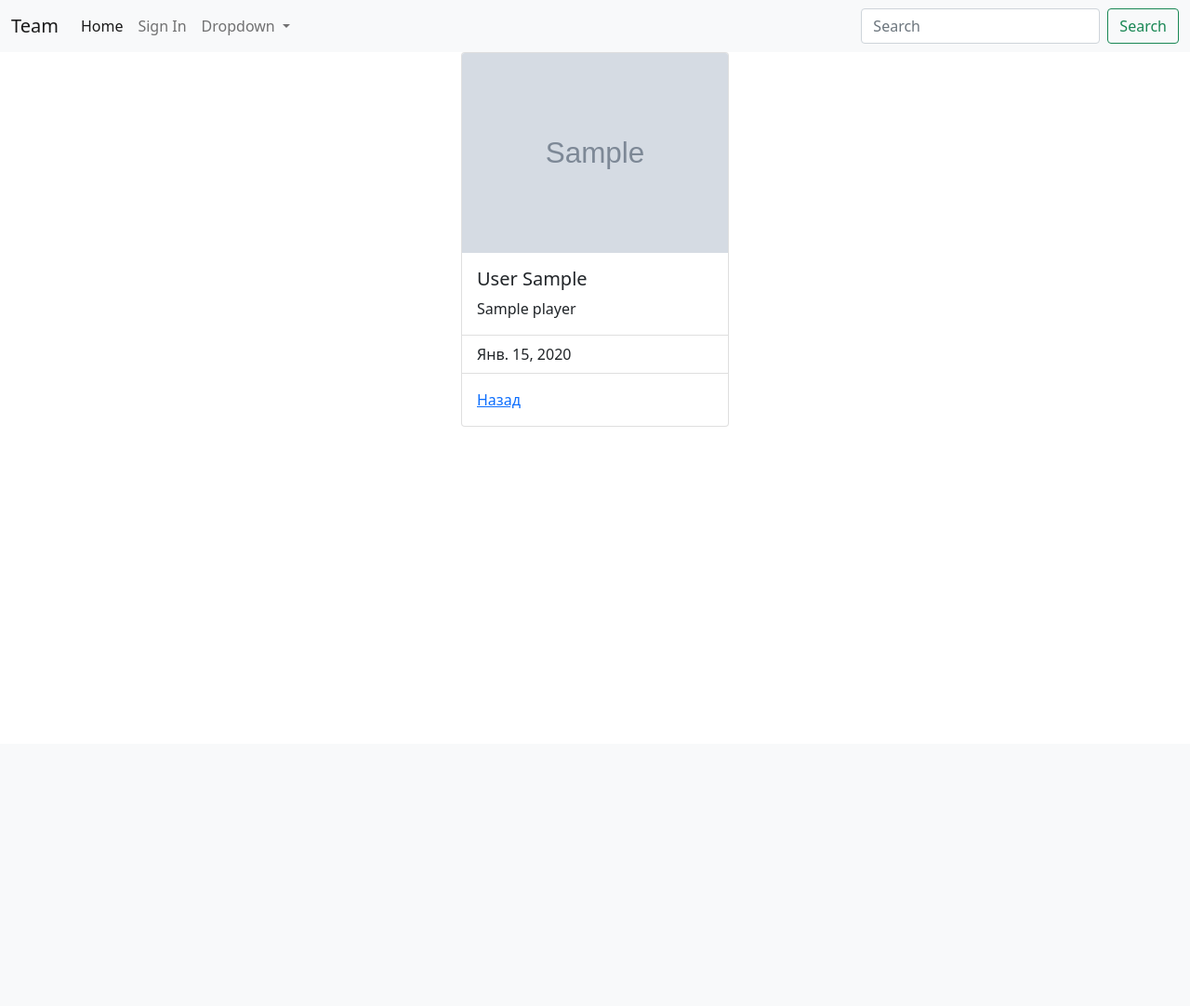
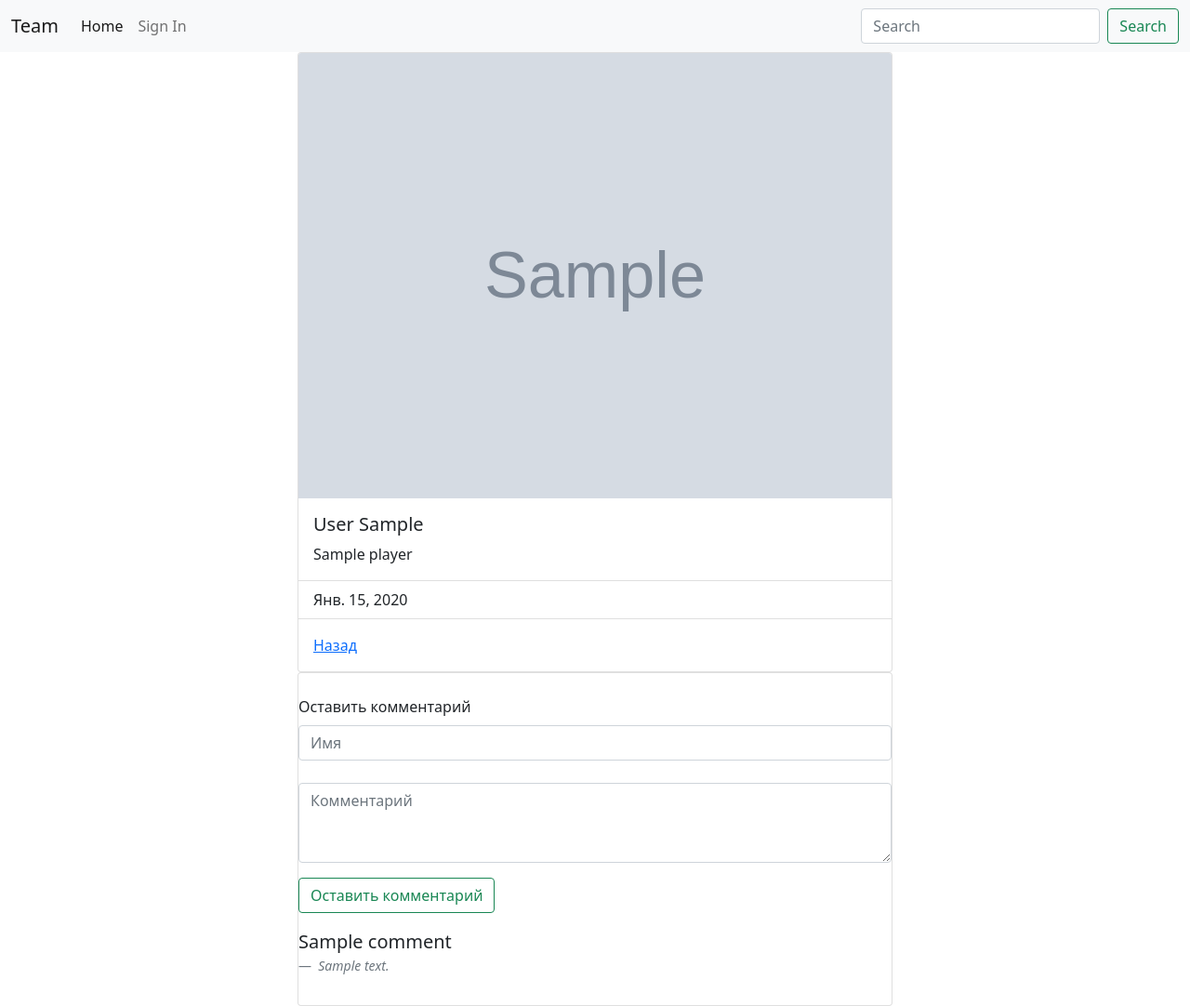
Before and after one commit to ArturYumagulov/Team_django_project, a Django app: page /detail/1/ in a window 1280 px wide. Shown: the whole page at 93% size. Before the commit the page ends 459 px from the top, so only its background shows below. Run offline with Django 3.2, Linux system fonts and the light colour scheme; tables that the repository leaves empty hold one stand-in row (values such as "Sample post"); grey boxes marked "Sample" are stand-in pictures.

Commit message:
added search, comments

```diff
--- a/players/admin.py
+++ b/players/admin.py
@@ -1,5 +1,6 @@
 from django.contrib import admin
-from .models import Player
+from .models import Player, Comments
 
 # Register your models here.
 admin.site.register(Player)
+admin.site.register(Comments)
--- a/players/models.py
+++ b/players/models.py
@@ -15,3 +15,16 @@ class Player(models.Model):
         verbose_name = "Игрок"
         verbose_name_plural = "Игроки"
         ordering = ['last_name']
+
+
+class Comments(models.Model):
+    name = models.CharField("Имя", max_length=100)
+    text = models.TextField("Сообщение", max_length=5000)
+    player = models.ForeignKey(Player, verbose_name="Игрок", on_delete=models.CASCADE)
+
+    def __str__(self):
+        return f"{self.name} - {self.player}"
+
+    class Meta:
+        verbose_name = "Комментарий"
+        verbose_name_plural = "Комментарии"
--- a/players/templates/players/detail.html
+++ b/players/templates/players/detail.html
@@ -1,7 +1,7 @@
 {% extends "base.html" %}
 {% block title %}{{ player }}{% endblock %}
 {% block content %}
-    <div class="card" style="width: 18rem; margin: auto">
+    <div class="card" style="width: 40rem; margin: auto">
         <img src="{{ player.photo.url }}" class="card-img-top" alt="...">
         <div class="card-body">
             <h5 class="card-title">{{ player }}</h5>
@@ -14,4 +14,29 @@
             <a href="{% url 'players:players_list' %}" class="card-link">Назад</a>
         </div>
     </div>
+    <div class="card" style="width: 40rem; margin: auto">
+    <div class="mb-3">
+    <form action="{% url 'players:add_comment' player.pk %}" method="POST" class="mt-4">
+        {% csrf_token %}
+        <label for="exampleFormControlInput1" class="form-label" style="text-align: center">Оставить комментарий</label>
+        <input type="text" class="form-control" id="exampleFormControlInput1" placeholder="Имя" name="name">
+        <div class="mb-3">
+        <label for="exampleFormControlTextarea1" class="form-label"></label>
+        <textarea class="form-control" id="exampleFormControlTextarea1" rows="3" name="text" placeholder="Комментарий"></textarea>
+    </div>
+        <button type="submit" class="btn btn-outline-success">Оставить комментарий</button>
+    </form>
+    </div>
+        {% for rew in player.comments_set.all %}
+        <figure>
+  <blockquote class="blockquote">
+    <p>{{ rew.name }}</p>
+  </blockquote>
+  <figcaption class="blockquote-footer">
+      <cite title="Source Title">{{ rew.text }}</cite>
+  </figcaption>
+</figure>
+     {% endfor %}
+    </div>
+
 {% endblock %}
--- a/players/urls.py
+++ b/players/urls.py
@@ -1,7 +1,10 @@
 from django.urls import path
-from .views import PlayersListView, PlayerDetailViews
+from .views import PlayersListView, PlayerDetailViews, AddComment, Search
 
 urlpatterns = [
     path("list/", PlayersListView.as_view(), name="players_list"),
     path("detail/<int:pk>/", PlayerDetailViews.as_view(), name='detail'),
+    path("comment/<int:pk>/", AddComment.as_view(), name='add_comment'),
+    path("search/", Search.as_view(), name='search')
+
 ]
--- a/players/views.py
+++ b/players/views.py
@@ -1,6 +1,7 @@
-from django.shortcuts import render
-from .models import Player
-from django.views.generic import ListView, DetailView
+from django.shortcuts import render, redirect
+from .models import Player, Comments
+from .forms import CommentPlayerForms
+from django.views.generic import ListView, DetailView, View
 from django.contrib.auth.decorators import login_required
 from django.contrib.auth.mixins import LoginRequiredMixin
 
@@ -15,3 +16,23 @@ class PlayerDetailViews(DetailView):
     queryset = Player.objects.all()
     context_object_name = 'player'
     template_name = "players/detail.html"
+
+
+class AddComment(View):
+    def post(self, request, pk):
+        form = CommentPlayerForms(request.POST)
+        if form.is_valid():
+            form = form.save(commit=False)
+            form.player_id = pk
+            form.save()
+        return redirect('players:detail', pk)
+
+
+class Search(ListView):
+    model = Player
+    template_name = 'players/list.html'
+    context_object_name = 'players'
+
+    def get_queryset(self):
+        u = Player.objects.filter(last_name__icontains=self.request.GET.get("q"))
+        return u.all()
--- a/templates/base.html
+++ b/templates/base.html
@@ -21,23 +21,9 @@
         <li class="nav-item">
           <a class="nav-link" href="{% url 'login' %}">Sign In</a>
         </li>
-        <li class="nav-item dropdown">
-          <a class="nav-link dropdown-toggle" href="#" id="navbarDropdown" role="button" data-bs-toggle="dropdown" aria-expanded="false">
-            Dropdown
-          </a>
-          <ul class="dropdown-menu" aria-labelledby="navbarDropdown">
-            <li><a class="dropdown-item" href="#">Action</a></li>
-            <li><a class="dropdown-item" href="#">Another action</a></li>
-            <li><hr class="dropdown-divider"></li>
-            <li><a class="dropdown-item" href="#">Something else here</a></li>
-          </ul>
-        </li>
-        <!--<li class="nav-item">
-          <a class="nav-link disabled" href="#" tabindex="-1" aria-disabled="true">Disabled</a>
-        </li>-->
       </ul>
-      <form class="d-flex">
-        <input class="form-control me-2" type="search" placeholder="Search" aria-label="Search">
+      <form action="{% url 'players:search' %}" class="d-flex" method="get">
+        <input class="form-control me-2" type="search" placeholder="Search" aria-label="Search" name="q">
         <button class="btn btn-outline-success" type="submit">Search</button>
       </form>
     </div>
```
Also changed, not shown: players/forms.py (added, +10 -0 lines), accounts/views.py (line endings or trailing spaces), players/migrations/0002_comments.py (added).
